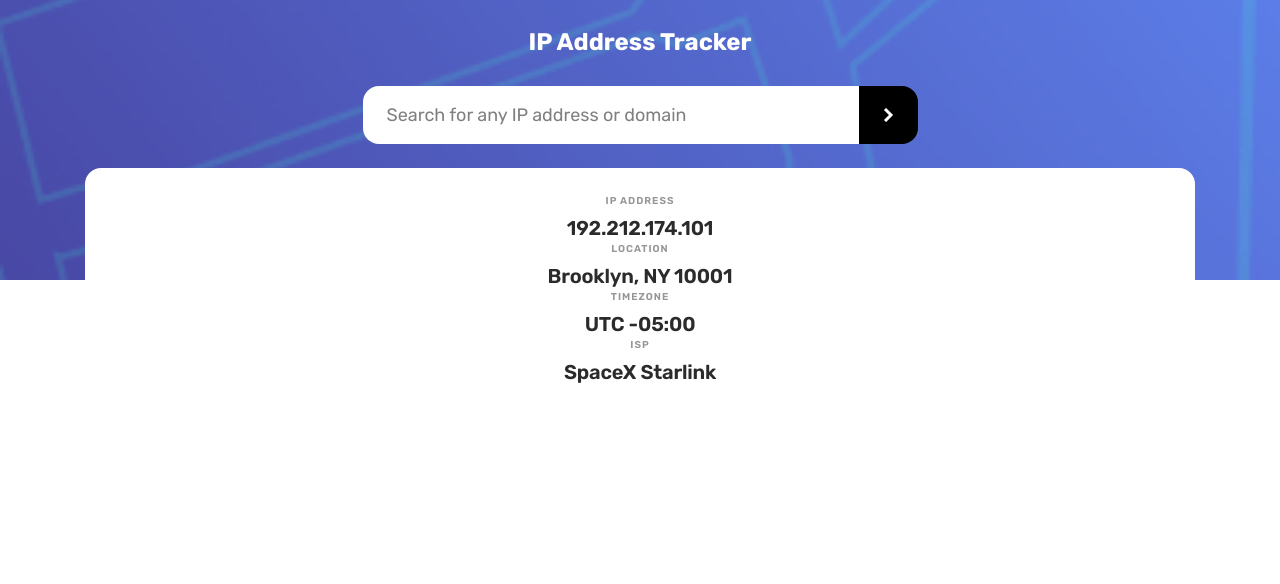
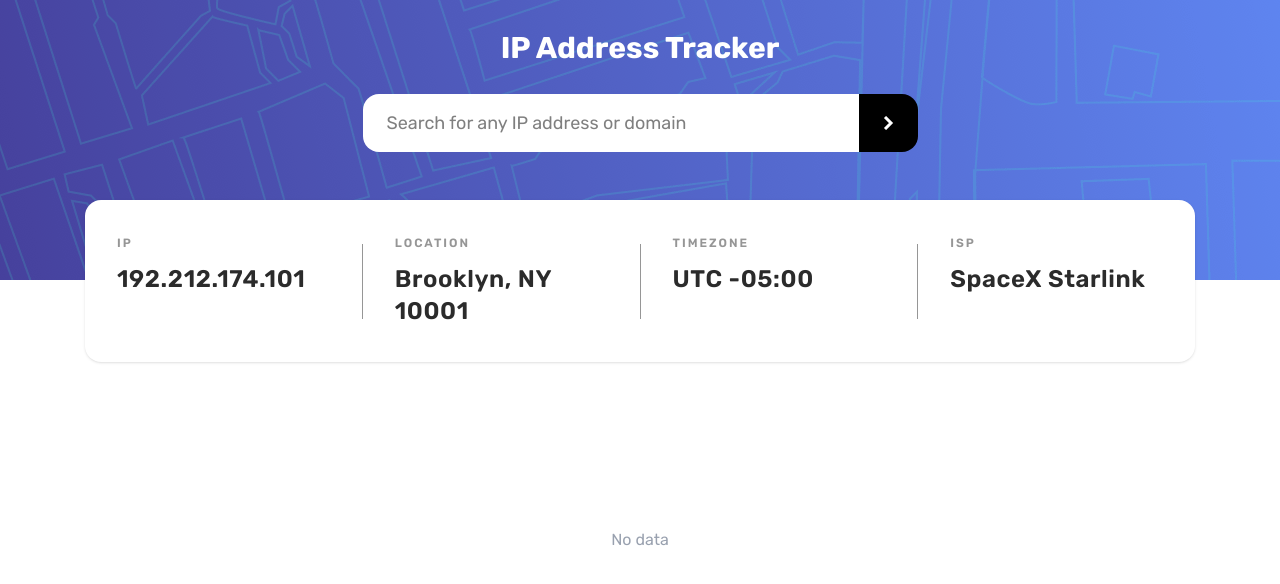
Before and after one commit to paladinescamila/IP-Address-Tracker, a React (Vite) app: page / in a window 1280 px wide. Shown: the top 584 px of the page. Built offline with nearby package versions, Linux system fonts and the light colour scheme.

Commit message:
Create components

```diff
--- a/src/App.tsx
+++ b/src/App.tsx
@@ -1,27 +1,21 @@
-import {FormEvent, useEffect, useState} from 'react';
+import {useState} from 'react';
 import {getInfo} from './api/getInfo';
 import {useWindowDimensions} from './hooks/useWindowDimensions';
 import {cn} from './utils/tw-merge';
-import {MapContainer, Marker, TileLayer} from 'react-leaflet';
-import L from 'leaflet';
 import './styles/index.css';
 import 'leaflet/dist/leaflet.css';
 
 // Assets
-import ArrowIcon from './assets/arrow-icon.svg';
-import LocationIcon from './assets/location-icon.svg';
 import BGDesktop from './assets/bg-desktop.png';
 import BGMobile from './assets/bg-mobile.png';
 
-const LocationMarker = new L.Icon({
-	iconUrl: LocationIcon,
-	iconRetinaUrl: LocationIcon,
-	popupAnchor: [-0, -0],
-	iconSize: [46, 56],
-});
+// Components
+import Input from './components/Input/Input';
+import Info from './components/Info/Info';
+import InfoError from './components/InfoError/InfoError';
+import Map from './components/Map/Map';
 
 function App() {
-	const [ipAddress, setIpAddress] = useState<string>('');
 	const [error, setError] = useState<string | null>(null);
 
 	const [info, setInfo] = useState<Info>({
@@ -31,21 +25,14 @@ function App() {
 		isp: 'SpaceX Starlink',
 	});
 
-	const onSubmit = async (e: FormEvent<HTMLFormElement>) => {
-		e.preventDefault();
-		const newInfo = await getInfo(ipAddress);
+	const [coordinates, setCoordinates] = useState<Coordinates | null>(null);
 
-		if (newInfo) setInfo(newInfo);
+	const search = async (ipAddress: string) => {
+		const data = await getInfo(ipAddress);
+		if (data) setInfo(data.info);
+		if (data) setCoordinates(data.coordinates);
 		else setError('No information found');
 	};
-
-	const [mapKey, setMapKey] = useState<number>(0);
-
-	useEffect(() => {
-		const handleResize = () => setMapKey((prev) => prev + 1);
-		window.addEventListener('resize', handleResize);
-		return () => window.removeEventListener('resize', handleResize);
-	}, []);
 
 	const {isMobile} = useWindowDimensions();
 
@@ -58,128 +45,16 @@ function App() {
 					})}>
 					IP Address Tracker
 				</h1>
-				<form
-					className={cn('w-[calc(100% - 48px)] md:w-[555px] flex flex-row mt-7 mb-12', {
-						'mb-6 ': isMobile,
-					})}
-					onSubmit={onSubmit}>
-					<input
-						value={ipAddress}
-						onChange={(e) => setIpAddress(e.target.value)}
-						placeholder='Search for any IP address or domain'
-						className='text-lg rounded-l-2xl bg-white py-[15px] px-6 flex-1 text-black outline-none'
-					/>
-					<button className='bg-black rounded-r-2xl py-5 px-6 cursor-pointer hover:bg-[var(--dark-gray)]'>
-						<img src={ArrowIcon} />
-					</button>
-				</form>
-				<ul
-					className={cn(
-						'flex flex-row w-[calc(100% - 48px)] xl:w-[1110px] py-[35px] px-8 rounded-2xl bg-white mx-auto',
-						{'flex-col p-[26px]': isMobile}
-					)}>
-					<li className={cn('flex flex-col gap-3 flex-1', {'gap-[5px]': isMobile})}>
-						<p
-							className={cn(
-								'uppercase color-light-gray text-xs tracking-[2px] font-semibold',
-								{'text-[10px] tracking-[1px] text-center': isMobile}
-							)}>
-							IP Address
-						</p>
-						<p
-							className={cn(
-								'color-dark-gray text-2xl font-semibold tracking-[0.6px]',
-								{'text-xl tracking-[-0.2px] text-center': isMobile}
-							)}>
-							{info.ip}
-						</p>
-					</li>
-					{!isMobile && <div className='h-[75px] w-[1px] bg-light-gray my-auto mx-8' />}
-					<li className={cn('flex flex-col gap-3 flex-1', {'gap-[5px]': isMobile})}>
-						<p
-							className={cn(
-								'uppercase color-light-gray text-xs tracking-[2px] font-semibold',
-								{'text-[10px] tracking-[1px] text-center': isMobile}
-							)}>
-							Location
-						</p>
-						<p
-							className={cn(
-								'color-dark-gray text-2xl font-semibold tracking-[0.6px]',
-								{'text-xl tracking-[-0.2px] text-center': isMobile}
-							)}>
-							{info.location}
-						</p>
-					</li>
-					{!isMobile && <div className='h-[75px] w-[1px] bg-light-gray my-auto mx-8' />}
-					<li className={cn('flex flex-col gap-3 flex-1', {'gap-[5px]': isMobile})}>
-						<p
-							className={cn(
-								'uppercase color-light-gray text-xs tracking-[2px] font-semibold',
-								{'text-[10px] tracking-[1px] text-center': isMobile}
-							)}>
-							Timezone
-						</p>
-						<p
-							className={cn(
-								'color-dark-gray text-2xl font-semibold tracking-[0.6px]',
-								{'text-xl tracking-[-0.2px] text-center': isMobile}
-							)}>
-							{info.timezone}
-						</p>
-					</li>
-					{!isMobile && <div className='h-[75px] w-[1px] bg-light-gray my-auto mx-8' />}
-
-					<li className={cn('flex flex-col gap-3 flex-1', {'gap-[5px]': isMobile})}>
-						<p
-							className={cn(
-								'uppercase color-light-gray text-xs tracking-[2px] font-semibold',
-								{'text-[10px] tracking-[1px] text-center': isMobile}
-							)}>
-							ISP
-						</p>
-						<p
-							className={cn(
-								'color-dark-gray text-2xl font-semibold tracking-[0.6px]',
-								{'text-xl tracking-[-0.2px] text-center': isMobile}
-							)}>
-							{info.isp}
-						</p>
-					</li>
-				</ul>
+				<Input search={search} />
+				{!error && <Info info={info} />}
+				{error && <InfoError />}
 			</section>
 			<div className='absolute top-0 left-0 right-0 bottom-0 -z-10'>
 				<img
 					src={isMobile ? BGMobile : BGDesktop}
 					className='w-full h-[35%] object-cover'
 				/>
-				{info.latitude && info.longitude && (
-					<div className='w-full h-[65%]'>
-						<MapContainer
-							key={mapKey}
-							center={[info.latitude, info.longitude]}
-							zoom={20}
-							zoomControl={false}
-							doubleClickZoom={false}
-							closePopupOnClick={false}
-							dragging={false}
-							zoomSnap={0}
-							zoomDelta={0}
-							trackResize={false}
-							touchZoom={false}
-							scrollWheelZoom={false}
-							className='w-full h-full'>
-							<TileLayer
-								attribution='&copy; <a href="https://www.openstreetmap.org/copyright">OpenStreetMap</a> contributors'
-								url='https://{s}.tile.openstreetmap.org/{z}/{x}/{y}.png'
-							/>
-							<Marker
-								position={[info.latitude, info.longitude]}
-								icon={LocationMarker}
-							/>
-						</MapContainer>
-					</div>
-				)}
+				<Map coordinates={coordinates} />
 			</div>
 		</main>
 	);
--- a/src/api/getInfo.ts
+++ b/src/api/getInfo.ts
@@ -12,12 +12,16 @@ export const getInfo = async (ipAddress: string) => {
 			location: `${location.city}, ${location.region}`,
 			timezone: `UTC ${location.timezone}`,
 			isp: isp || as.name,
+		};
+
+		const coordinates: Coordinates = {
 			latitude: location.lat,
 			longitude: location.lng,
 		};
 
-		return info;
+		return {info, coordinates};
 	} catch (error) {
+		console.error('Error:', error);
 		return null;
 	}
 };
--- /dev/null
+++ b/src/components/Info/Info.tsx
@@ -0,0 +1,65 @@
+import React from 'react';
+import {cn} from '../../utils/tw-merge';
+import {useWindowDimensions} from '../../hooks/useWindowDimensions';
+
+interface InfoProps {
+	info: Info;
+}
+
+export default function Info(props: InfoProps) {
+	// Component data
+	const {info} = props;
+
+	// Responsive
+	const {isMobile} = useWindowDimensions();
+
+	// List of info items
+	const infoItems: Array<keyof Info> = ['ip', 'location', 'timezone', 'isp'];
+
+	return (
+		<ul
+			className={cn(
+				'flex flex-row w-[calc(100% - 48px)] xl:w-[1110px] py-[35px] px-8 rounded-2xl bg-white mx-auto shadow-sm',
+				{'flex-col p-[26px]': isMobile}
+			)}>
+			{infoItems.map((infoItem, index) => (
+				<React.Fragment key={`info-item-${infoItem}`}>
+					<InfoItem label={infoItem} value={info[infoItem]} />
+					{!isMobile && index < infoItems.length - 1 && (
+						<div className='h-[75px] w-[1px] bg-light-gray my-auto mx-8' />
+					)}
+				</React.Fragment>
+			))}
+		</ul>
+	);
+}
+
+interface InfoItemProps {
+	label: string;
+	value: string | number;
+}
+
+function InfoItem(props: InfoItemProps) {
+	// Component data
+	const {label, value} = props;
+
+	// Responsive
+	const {isMobile} = useWindowDimensions();
+
+	return (
+		<li className={cn('flex flex-col gap-3 flex-1', {'gap-[5px]': isMobile})}>
+			<p
+				className={cn('uppercase text-light-gray text-xs tracking-[2px] font-semibold', {
+					'text-[10px] tracking-[1px] text-center': isMobile,
+				})}>
+				{label}
+			</p>
+			<p
+				className={cn('text-dark-gray text-2xl font-semibold tracking-[0.6px]', {
+					'text-xl tracking-[-0.2px] text-center': isMobile,
+				})}>
+				{value}
+			</p>
+		</li>
+	);
+}
--- /dev/null
+++ b/src/components/InfoError/InfoError.tsx
@@ -0,0 +1,17 @@
+import {cn} from '../../utils/tw-merge';
+import {useWindowDimensions} from '../../hooks/useWindowDimensions';
+
+export default function InfoError() {
+	// Responsive
+	const {isMobile} = useWindowDimensions();
+
+	return (
+		<div
+			className={cn(
+				'flex items-center justify-center w-[calc(100% - 48px)] xl:w-[1110px] py-[35px] px-8 rounded-2xl bg-white mx-auto text-center min-h-40',
+				{'p-[26px]': isMobile}
+			)}>
+			There was an error getting the information, try again.
+		</div>
+	);
+}
--- /dev/null
+++ b/src/components/Input/Input.tsx
@@ -0,0 +1,45 @@
+import {FormEvent, useState} from 'react';
+import {cn} from '../../utils/tw-merge';
+import {useWindowDimensions} from '../../hooks/useWindowDimensions';
+
+// Assets
+import ArrowIcon from '../../assets/arrow-icon.svg';
+
+interface InputProps {
+	search: (ipAddress: string) => void;
+}
+
+export default function Input(props: InputProps) {
+	// Component data
+	const {search} = props;
+
+	// Address value handling
+	const [ipAddress, setIpAddress] = useState<string>('');
+
+	// Responsive
+	const {isMobile} = useWindowDimensions();
+
+	// On submit
+	const onSubmit = (e: FormEvent<HTMLFormElement>) => {
+		e.preventDefault();
+		search(ipAddress);
+	};
+
+	return (
+		<form
+			className={cn('w-[calc(100% - 48px)] md:w-[555px] flex flex-row mt-7 mb-12', {
+				'mb-6 ': isMobile,
+			})}
+			onSubmit={onSubmit}>
+			<input
+				value={ipAddress}
+				onChange={(e) => setIpAddress(e.target.value)}
+				placeholder='Search for any IP address or domain'
+				className='text-lg rounded-l-2xl bg-white py-[15px] px-6 flex-1 text-black outline-none'
+			/>
+			<button className='bg-black rounded-r-2xl py-5 px-6 cursor-pointer hover:bg-[var(--dark-gray)]'>
+				<img src={ArrowIcon} />
+			</button>
+		</form>
+	);
+}
--- /dev/null
+++ b/src/components/Map/Map.tsx
@@ -0,0 +1,66 @@
+import {useEffect, useState} from 'react';
+import L from 'leaflet';
+import {MapContainer, Marker, TileLayer} from 'react-leaflet';
+
+// Assets
+import LocationIcon from '../../assets/location-icon.svg';
+
+interface MapProps {
+	coordinates: Coordinates | null;
+}
+
+export default function Map(props: MapProps) {
+	// Component data
+	const {coordinates} = props;
+
+	// Handle map key
+	const [mapKey, setMapKey] = useState<number>(0);
+
+	useEffect(() => {
+		const handleResize = () => setMapKey((prev) => prev + 1);
+		window.addEventListener('resize', handleResize);
+		return () => window.removeEventListener('resize', handleResize);
+	}, []);
+
+	return (
+		<div className='w-full h-[65%]'>
+			{coordinates && (
+				<MapContainer
+					key={mapKey}
+					center={[coordinates.latitude, coordinates.longitude]}
+					zoom={20}
+					zoomControl={false}
+					doubleClickZoom={false}
+					closePopupOnClick={false}
+					dragging={false}
+					zoomSnap={0}
+					zoomDelta={0}
+					trackResize={false}
+					touchZoom={false}
+					scrollWheelZoom={false}
+					className='w-full h-full'>
+					<TileLayer
+						attribution='&copy; <a href="https://www.openstreetmap.org/copyright">OpenStreetMap</a> contributors'
+						url='https://{s}.tile.openstreetmap.org/{z}/{x}/{y}.png'
+					/>
+					<Marker
+						position={[coordinates.latitude, coordinates.longitude]}
+						icon={LocationMarker}
+					/>
+				</MapContainer>
+			)}
+			{!coordinates && (
+				<p className='w-full h-full flex items-center justify-center text-gray-400'>
+					No data
+				</p>
+			)}
+		</div>
+	);
+}
+
+const LocationMarker = new L.Icon({
+	iconUrl: LocationIcon,
+	iconRetinaUrl: LocationIcon,
+	popupAnchor: [-0, -0],
+	iconSize: [46, 56],
+});
--- a/src/hooks/useWindowDimensions.ts
+++ b/src/hooks/useWindowDimensions.ts
@@ -1,7 +1,10 @@
 import {useEffect, useMemo, useState} from 'react';
 
 export const useWindowDimensions = () => {
-	const [dimensions, setDimensions] = useState<Dimensions>({width: 0, height: 0});
+	const [dimensions, setDimensions] = useState<Dimensions>({
+		width: window.innerWidth,
+		height: window.innerHeight,
+	});
 
 	const isMobile = useMemo(() => dimensions.width < 1000, [dimensions.width]);
 
--- a/src/styles/index.css
+++ b/src/styles/index.css
@@ -17,10 +17,10 @@ body {
 	background-color: var(--light-gray);
 }
 
-.color-dark-gray {
+.text-dark-gray {
 	color: var(--dark-gray);
 }
 
-.color-light-gray {
+.text-light-gray {
 	color: var(--light-gray);
 }
--- /dev/null
+++ b/src/types/Coordinates.d.ts
@@ -0,0 +1,4 @@
+type Coordinates = {
+	latitude: number;
+	longitude: number;
+};
--- a/src/types/Info.d.ts
+++ b/src/types/Info.d.ts
@@ -3,6 +3,4 @@ type Info = {
 	location: string;
 	timezone: string;
 	isp: string;
-	latitude?: number;
-	longitude?: number;
 };
```
